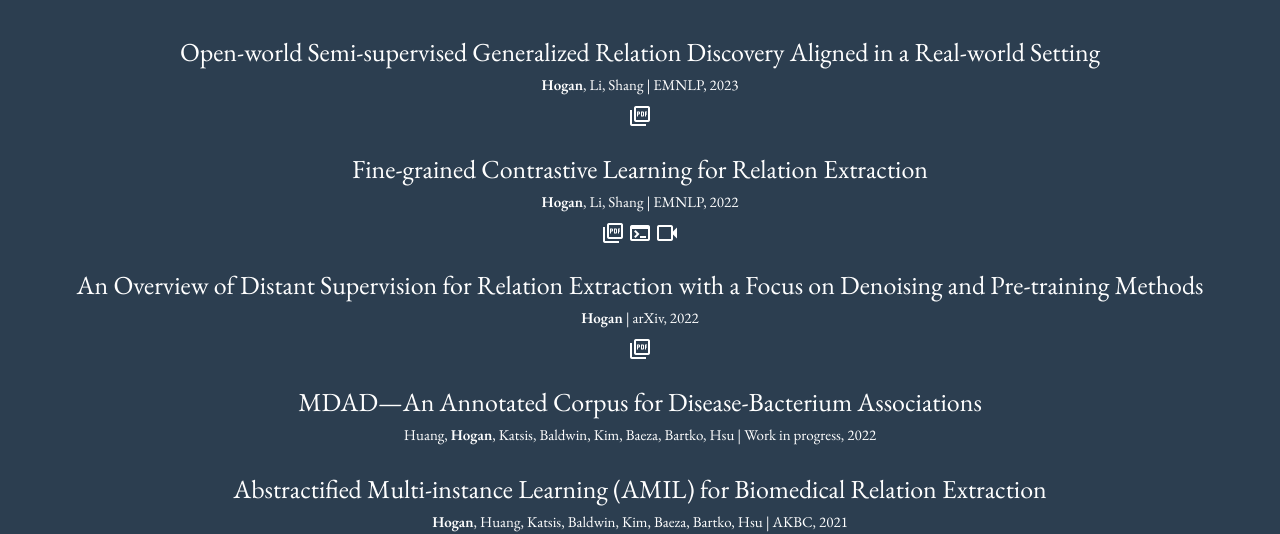
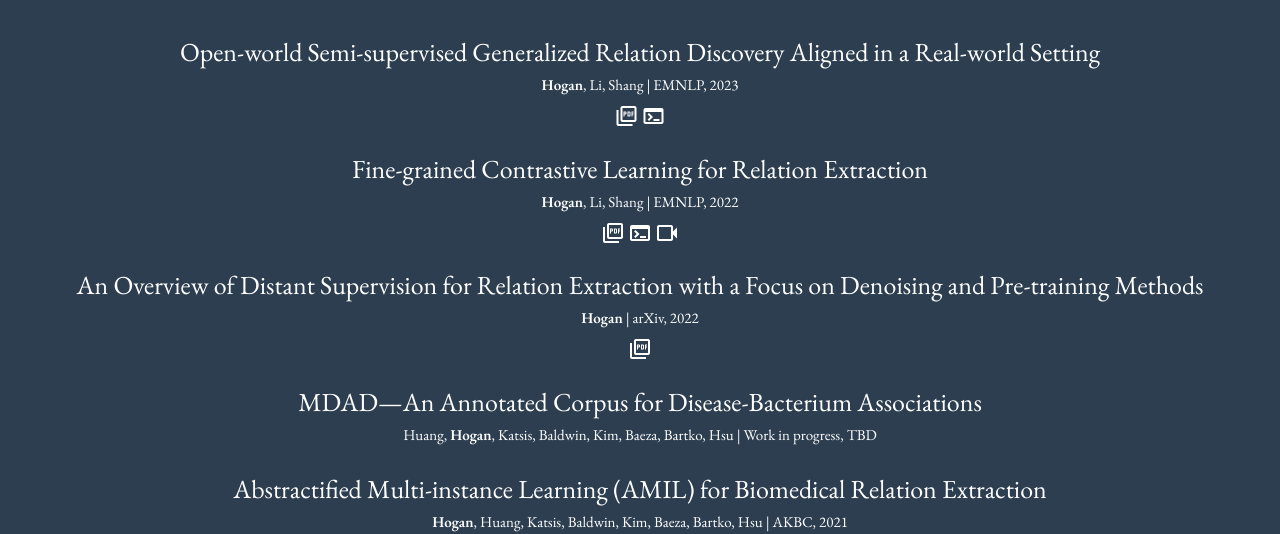
Before and after one commit to wphogan/wphogan.github.io, a Jekyll site: the page built from _posts/2023-05-22-project.markdown, in a window 1280 px wide and 900 px high, scrolled down 1272 px. Shown: the part 158-692 px from the top of the window. Built offline with Jekyll 4.4.1, drawn with Linux system fonts in a browser that asks for light colours; some web fonts are replaced.

```diff
--- a/_posts/2022-04-01-project.markdown
+++ b/_posts/2022-04-01-project.markdown
@@ -2,7 +2,7 @@
 layout: default
 title: MDAD&mdash;An Annotated Corpus for Disease-Bacterium Associations
 conference: Work in progress
-year: 2022
+year: TBD
 authors: Huang, <b>Hogan</b>, Katsis, Baldwin, Kim, Baeza, Bartko, Hsu
 pdf_link:
 code:
--- a/_posts/2023-05-22-project.markdown
+++ b/_posts/2023-05-22-project.markdown
@@ -4,5 +4,6 @@ title: Open-world Semi-supervised Generalized Relation Discovery Aligned in a Re
 conference: EMNLP
 year: 2023
 authors: <b>Hogan</b>, Li, Shang
-pdf_link: https://arxiv.org/abs/2305.13533
+pdf_link: https://aclanthology.org/2023.emnlp-main.880/
+code: https://github.com/wphogan/knord
 ---
```
